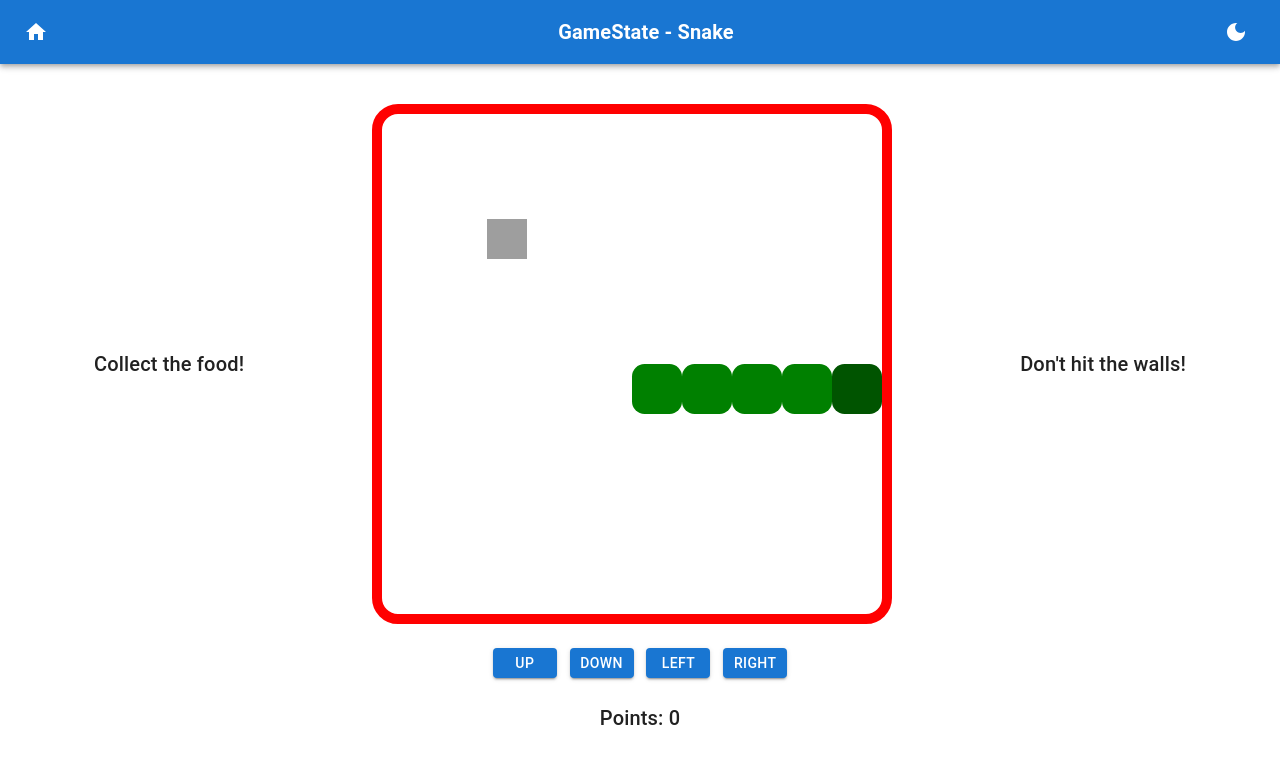
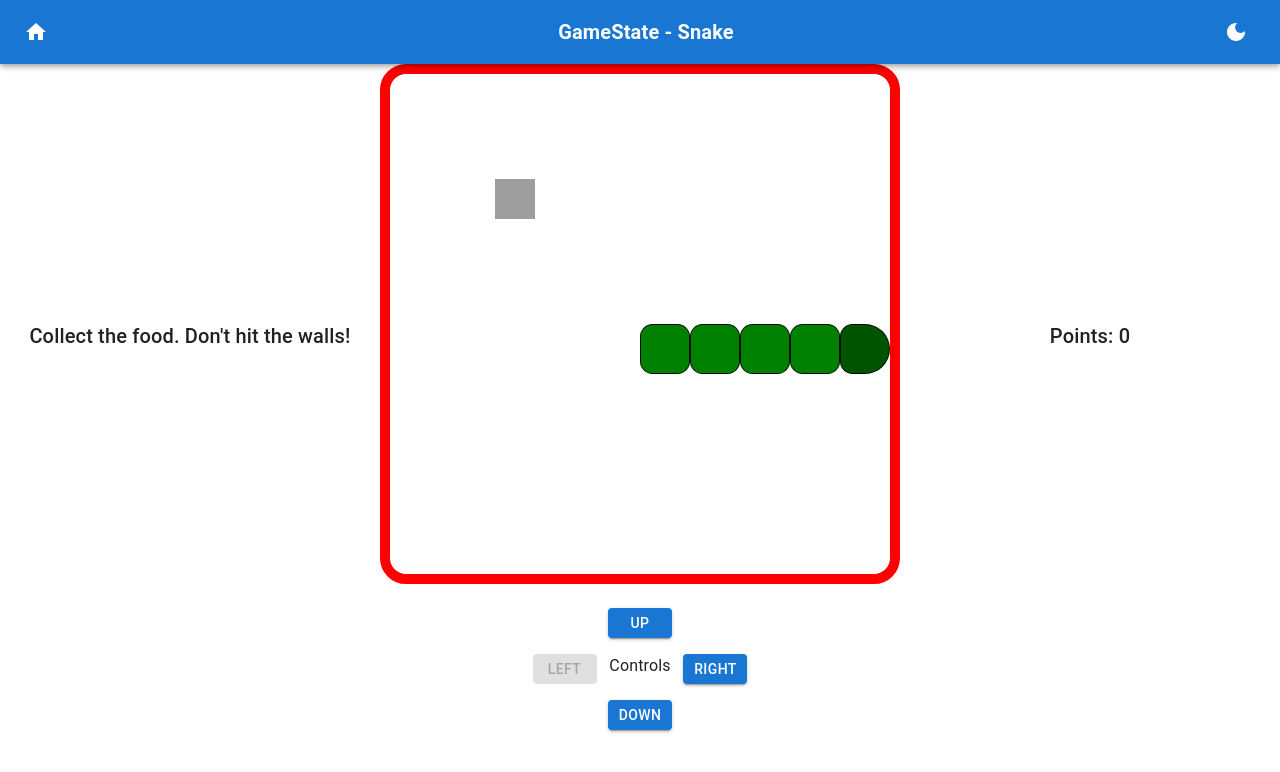
Before and after one commit to 24samj/game-state-repo, a React (Create React App) app: page /snake in a window 1280 px wide. Shown: the top 772 px of the page. Built offline with nearby package versions, Linux system fonts and the light colour scheme; grey boxes are pictures that could not be loaded.

Commit message:
final-build

```diff
--- a/src/Pages/SnakeGame.css
+++ b/src/Pages/SnakeGame.css
@@ -2,7 +2,6 @@
     display: flex;
     justify-content: center;
     align-items: center;
-    gap: 10vw;
 }
 
 .gameInfo {
@@ -82,9 +81,26 @@
 .snake,
 .snake-head {
     background-color: green;
+    border: 1px solid;
     border-radius: 25%;
 }
 
 .snake-head {
     background-color: rgb(0, 84, 0);
 }
+
+.snake-head.up {
+    border-radius: 50% 50% 25% 25%;
+}
+
+.snake-head.down {
+    border-radius: 25% 25% 50% 50%;
+}
+
+.snake-head.right {
+    border-radius: 25% 50% 50% 25%;
+}
+
+.snake-head.left {
+    border-radius: 50% 25% 25% 50%;
+}
--- a/src/Pages/SnakeGame.jsx
+++ b/src/Pages/SnakeGame.jsx
@@ -118,18 +118,24 @@ const SnakeGamePage = () => {
             [5, 9],
         ]);
         setScore(0);
+        setDirection("right");
     };
 
     return (
         <>
             <Box
                 className="gameBoard"
-                sx={{ flexDirection: "row", marginTop: "5vh" }}>
-                {!gameOver && (
-                    <Typography variant="h6" className="gameInfo">
-                        Collect the food!
+                sx={{ display: "grid", gridTemplateColumns: "1fr 1fr 1fr" }}>
+                <Typography
+                    variant="h6"
+                    className="gameInfo"
+                    sx={{
+                        marginTop: "3vh",
+                        visibility: gameOver ? "hidden" : "visible",
+                    }}>
+                    Collect the food. Don't hit the walls!
                 </Typography>
-                )}
+
                 <Box className="grid ">
                     {board.map((row, i) => (
                         <Box key={i} className="row">
@@ -146,6 +152,12 @@ const SnakeGamePage = () => {
                                             : cell === "food"
                                             ? "food"
                                             : ""
+                                    }${
+                                        cell === "snake" &&
+                                        j === snake[snake.length - 1][1] &&
+                                        i === snake[snake.length - 1][0]
+                                            ? ` ${direction}`
+                                            : ""
                                     }`}>
                                     {cell === "food" && (
                                         <img
@@ -159,18 +171,25 @@ const SnakeGamePage = () => {
                         </Box>
                     ))}
                 </Box>
-                {!gameOver && (
-                    <Typography variant="h6" className="gameInfo">
-                        Don't hit the walls!
+
+                <Typography
+                    variant="h6"
+                    className="scorecard"
+                    sx={{
+                        marginTop: "3vh",
+                        visibility: gameOver ? "hidden" : "visible",
+                    }}>
+                    Points: {score}
                 </Typography>
-                )}
             </Box>
 
             {!gameOver && (
+                <>
                     <Box className="controls" sx={{ marginTop: "3vh" }}>
                         <Button
                             variant="contained"
                             className="controlBtn"
+                            disabled={direction === "down"}
                             onClick={() => {
                                 if (direction !== "down") {
                                     setDirection("up");
@@ -179,20 +198,12 @@ const SnakeGamePage = () => {
                             }}>
                             Up
                         </Button>
+                    </Box>
+                    <Box className="controls">
                         <Button
                             variant="contained"
                             className="controlBtn"
-                        onClick={() => {
-                            if (direction !== "up") {
-                                setDirection("down");
-                                updateBoard("down");
-                            }
-                        }}>
-                        Down
-                    </Button>
-                    <Button
-                        variant="contained"
-                        className="controlBtn"
+                            disabled={direction === "right"}
                             onClick={() => {
                                 if (direction !== "right") {
                                     setDirection("left");
@@ -201,9 +212,11 @@ const SnakeGamePage = () => {
                             }}>
                             Left
                         </Button>
+                        <Typography>Controls</Typography>
                         <Button
                             variant="contained"
                             className="controlBtn"
+                            disabled={direction === "left"}
                             onClick={() => {
                                 if (direction !== "left") {
                                     setDirection("right");
@@ -213,15 +226,23 @@ const SnakeGamePage = () => {
                             Right
                         </Button>
                     </Box>
+                    <Box className="controls">
+                        <Button
+                            variant="contained"
+                            className="controlBtn"
+                            disabled={direction === "up"}
+                            onClick={() => {
+                                if (direction !== "up") {
+                                    setDirection("down");
+                                    updateBoard("down");
+                                }
+                            }}>
+                            Down
+                        </Button>
+                    </Box>
+                </>
             )}
-            {!gameOver && (
-                <Typography
-                    variant="h6"
-                    className="scorecard"
-                    sx={{ marginTop: "3vh" }}>
-                    Points: {score}
-                </Typography>
-            )}
+
             <Dialog open={gameOver} onClose={() => resetHandler}>
                 <DialogTitle>Game Over!</DialogTitle>
                 <DialogContent>
```
Lines whose indentation alone changed are shown as unchanged.
